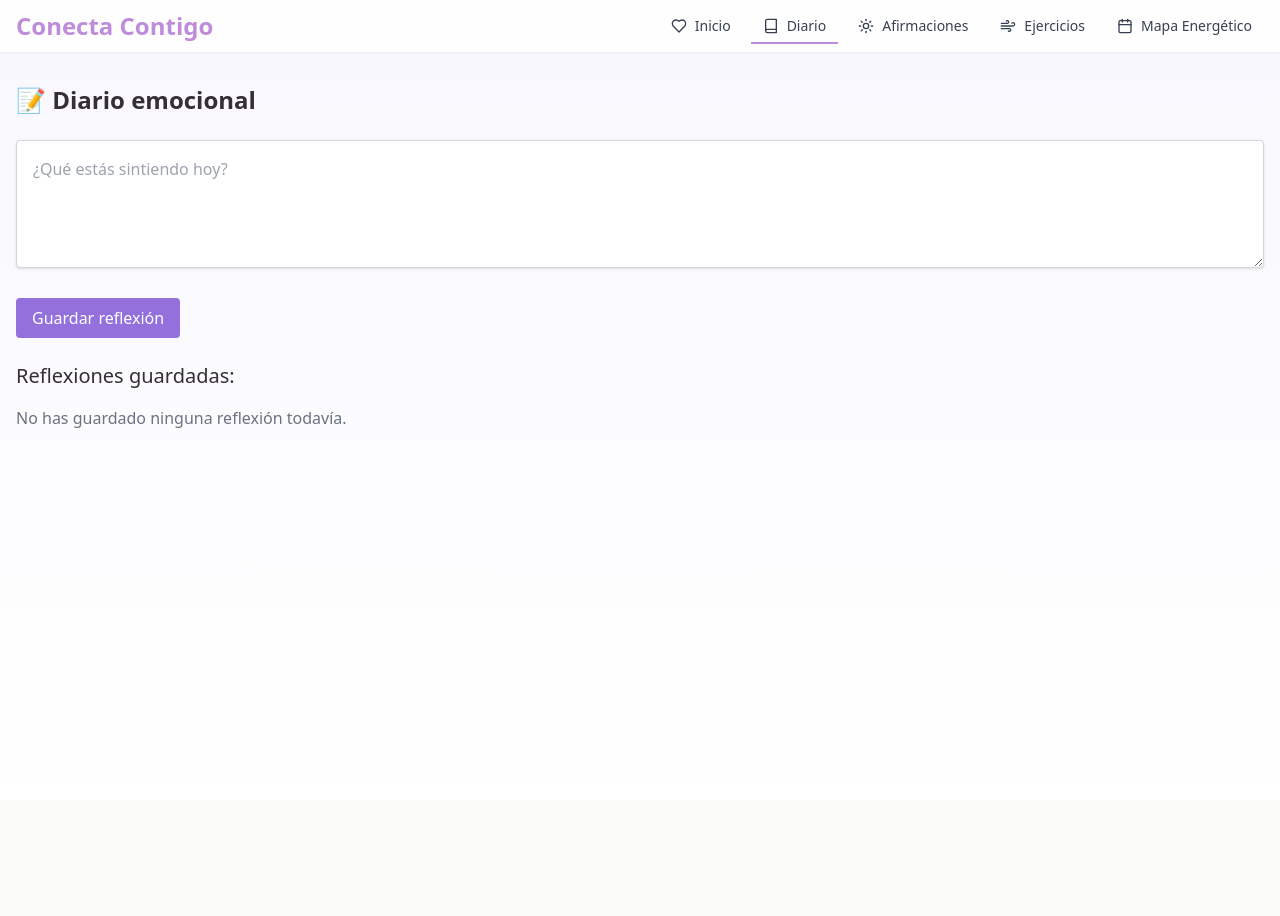
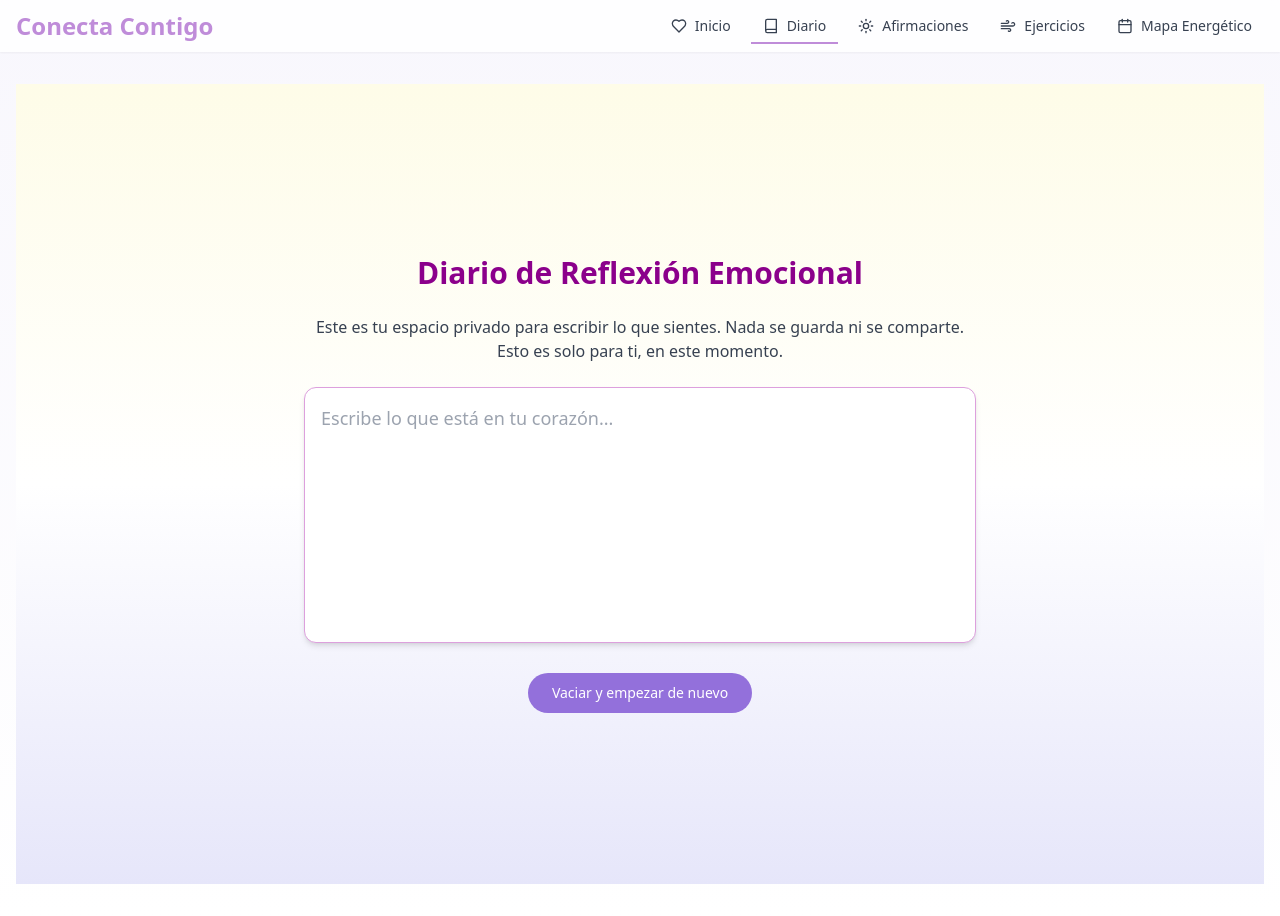
Before and after one commit to germopa/conecta-contigo, a React (Vite) app: page /journal in a window 1280 px wide. Before the commit the page ends 800 px from the top, so only its background shows below. Built offline with nearby package versions, Linux system fonts and the light colour scheme.

Commit message:
Rediseña Diario como espacio privado sin guardado

```diff
--- a/src/pages/Journal.jsx
+++ b/src/pages/Journal.jsx
@@ -1,71 +1,42 @@
-import React, { useState, useEffect } from "react";
+import React, { useState } from "react";
+import { motion } from "framer-motion";
+import { Button } from "@/components/ui/button";
 
 const Journal = () => {
-  const [entry, setEntry] = useState("");
-  const [reflections, setReflections] = useState([]);
+  const [text, setText] = useState("");
 
-  // Cargar reflexiones guardadas desde localStorage al iniciar
-  useEffect(() => {
-    const saved = JSON.parse(localStorage.getItem("reflections")) || [];
-    setReflections(saved);
-  }, []);
-
-  // Guardar en localStorage cuando cambie la lista
-  useEffect(() => {
-    localStorage.setItem("reflections", JSON.stringify(reflections));
-  }, [reflections]);
-
-  const handleSave = () => {
-    if (entry.trim() === "") return;
-    setReflections([...reflections, { text: entry, date: new Date().toLocaleString() }]);
-    setEntry("");
-  };
-
-  const handleDelete = (index) => {
-    const updated = reflections.filter((_, i) => i !== index);
-    setReflections(updated);
+  const handleClear = () => {
+    setText("");
   };
 
   return (
-    <div className="space-y-6">
-      <h1 className="text-2xl font-semibold">📝 Diario emocional</h1>
-      <textarea
-        className="w-full h-32 p-4 border rounded shadow"
-        placeholder="¿Qué estás sintiendo hoy?"
-        value={entry}
-        onChange={(e) => setEntry(e.target.value)}
-      />
-      <button
-        onClick={handleSave}
-        className="bg-purple-600 text-white px-4 py-2 rounded hover:bg-purple-700"
+    <div className="flex flex-col items-center justify-center min-h-screen px-6 py-12 bg-gradient-to-b from-yellow-50 via-white to-purple-100">
+      <motion.div
+        initial={{ opacity: 0, y: 10 }}
+        animate={{ opacity: 1, y: 0 }}
+        className="w-full max-w-2xl text-center space-y-6"
       >
-        Guardar reflexión
-      </button>
+        <h1 className="text-3xl font-bold text-purple-700">
+          Diario de Reflexión Emocional
+        </h1>
+        <p className="text-gray-700">
+          Este es tu espacio privado para escribir lo que sientes. Nada se guarda ni se comparte. Esto es solo para ti, en este momento.
+        </p>
 
-      <div className="space-y-4 mt-6">
-        <h2 className="text-xl font-medium">Reflexiones guardadas:</h2>
-        {reflections.length === 0 ? (
-          <p className="text-gray-500">No has guardado ninguna reflexión todavía.</p>
-        ) : (
-          reflections.map((item, index) => (
-            <div
-              key={index}
-              className="p-4 bg-purple-50 rounded shadow flex justify-between items-start"
-            >
-              <div>
-                <p className="text-gray-800 whitespace-pre-wrap">{item.text}</p>
-                <p className="text-sm text-gray-500 mt-2">{item.date}</p>
-              </div>
-              <button
-                onClick={() => handleDelete(index)}
-                className="text-red-500 hover:text-red-700 ml-4"
-              >
-                🗑️ Eliminar
-              </button>
-            </div>
-          ))
-        )}
-      </div>
+        <textarea
+          value={text}
+          onChange={(e) => setText(e.target.value)}
+          placeholder="Escribe lo que está en tu corazón..."
+          className="w-full h-64 p-4 rounded-lg border border-purple-300 focus:outline-none focus:ring-2 focus:ring-purple-400 shadow-md text-gray-800 text-lg resize-none bg-white"
+        />
+
+        <Button
+          onClick={handleClear}
+          className="bg-purple-600 text-white px-6 py-2 rounded-full hover:bg-purple-700 transition"
+        >
+          Vaciar y empezar de nuevo
+        </Button>
+      </motion.div>
     </div>
   );
 };
```
